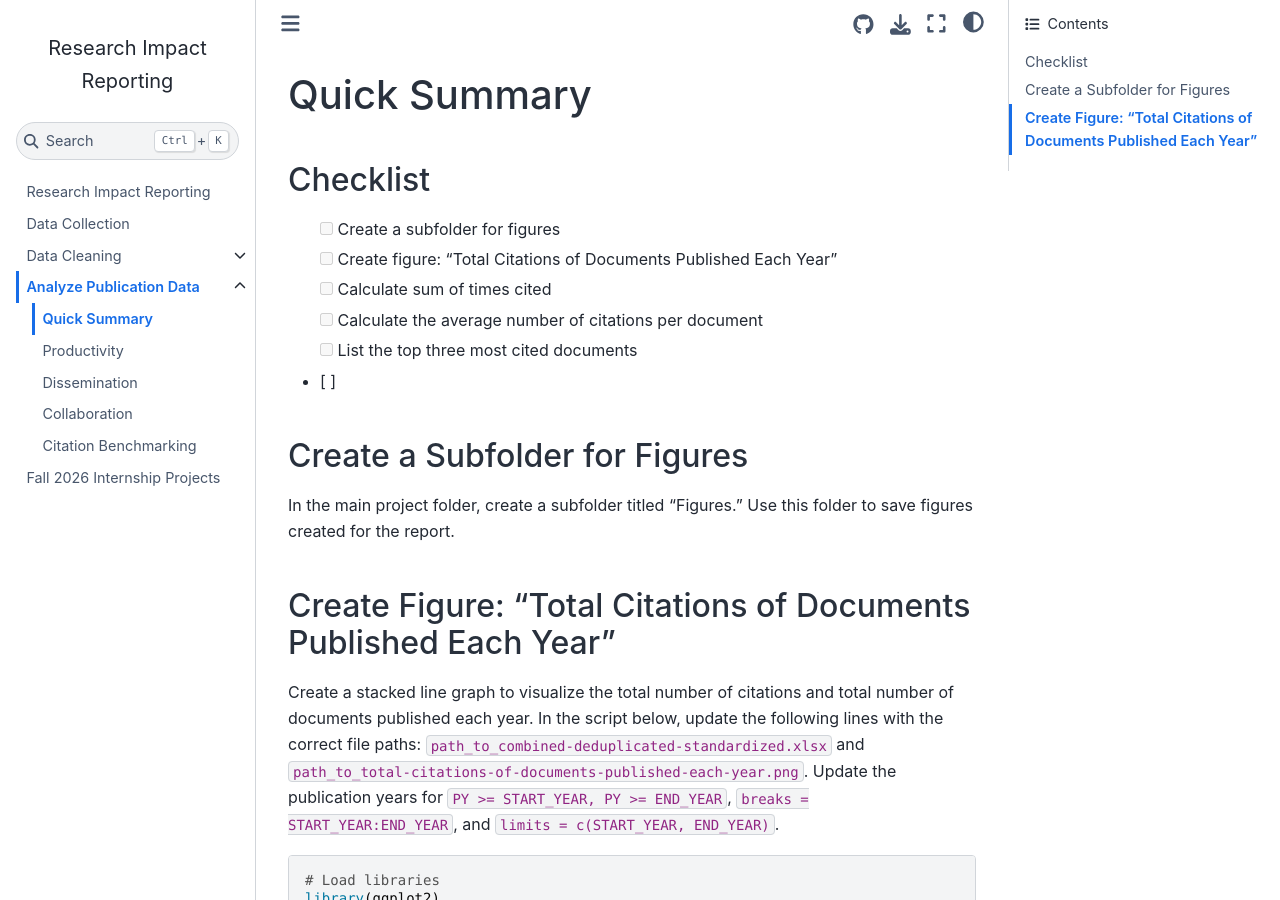
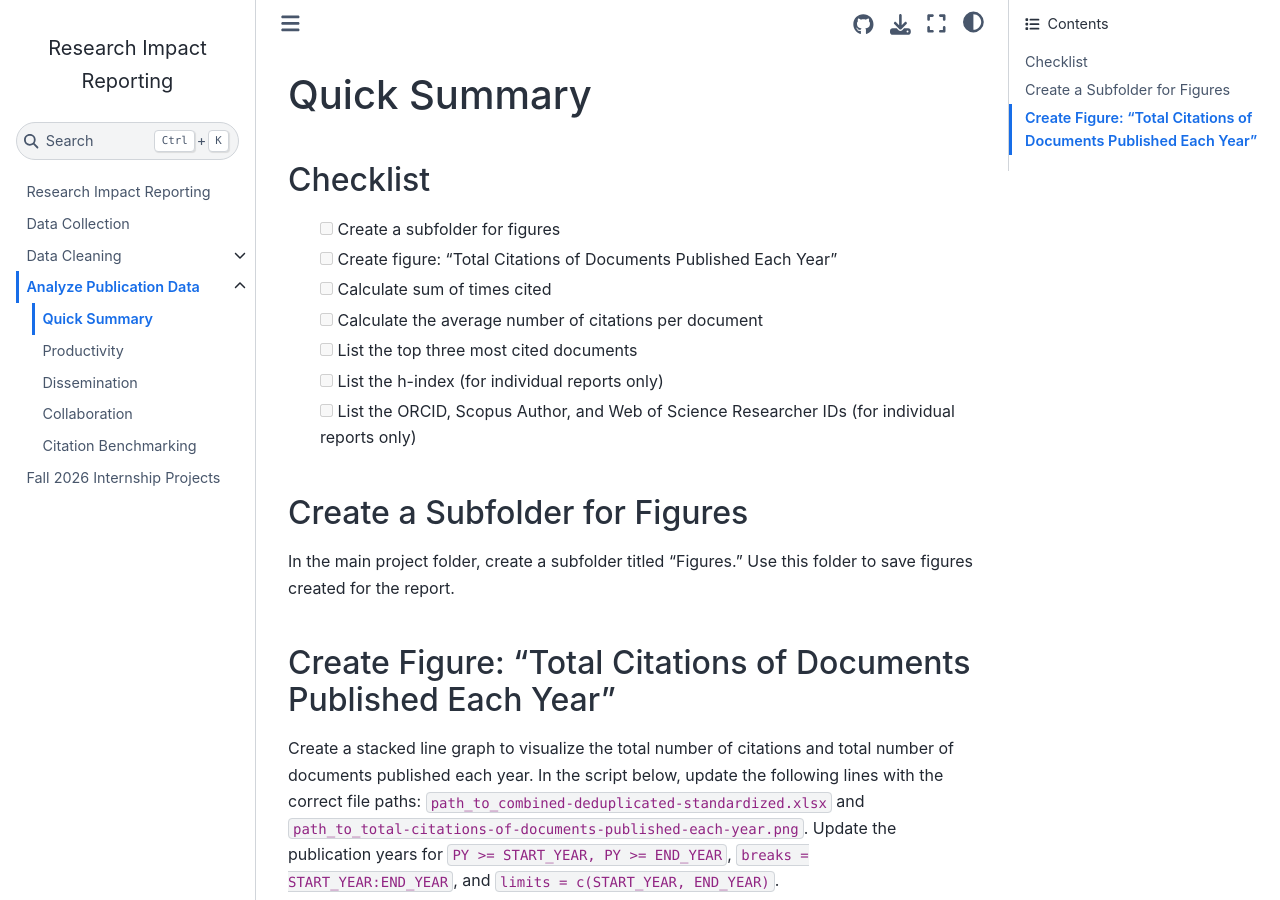
Before and after one commit to vvlooking/research-impact, a Jupyter Book: the page built from website/analyze-data-quick-summary.md, in a window 1280 px wide and 900 px high. Built offline with Jupyter Book 1.0.4 settings and Sphinx 7.4.7 and the Sphinx Book theme 1.1.4, drawn with Linux system fonts in a browser that asks for light colours.

Commit message:
Update quick summary with additional tasks
Added tasks to list h-index and author IDs for reports.

```diff
--- a/website/analyze-data-quick-summary.md
+++ b/website/analyze-data-quick-summary.md
@@ -7,7 +7,9 @@
 - [ ] Calculate sum of times cited
 - [ ] Calculate the average number of citations per document
 - [ ] List the top three most cited documents
-- [ ]
+- [ ] List the h-index (for individual reports only)
+- [ ] List the ORCID, Scopus Author, and Web of Science Researcher IDs (for individual reports only)
+
 ## Create a Subfolder for Figures
 In the main project folder, create a subfolder titled "Figures." Use this folder to save figures created for the report.
 
```
